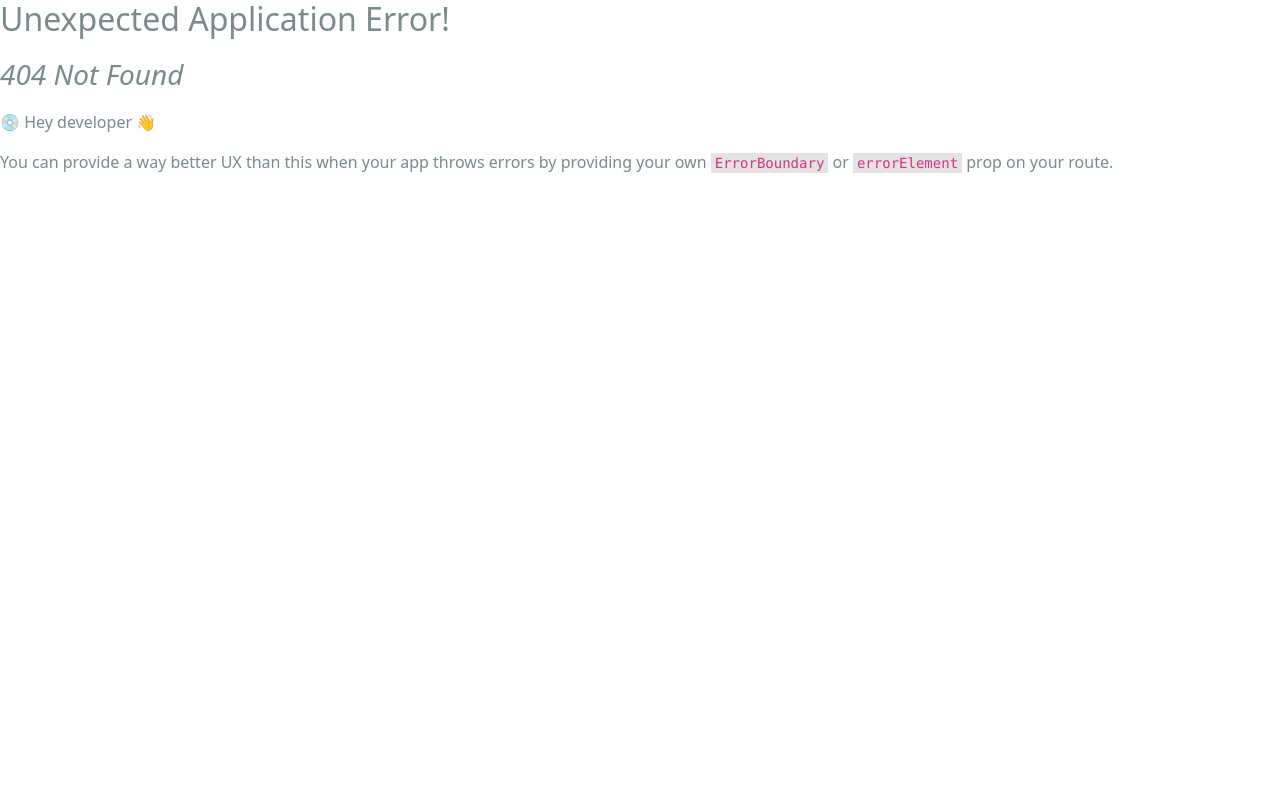
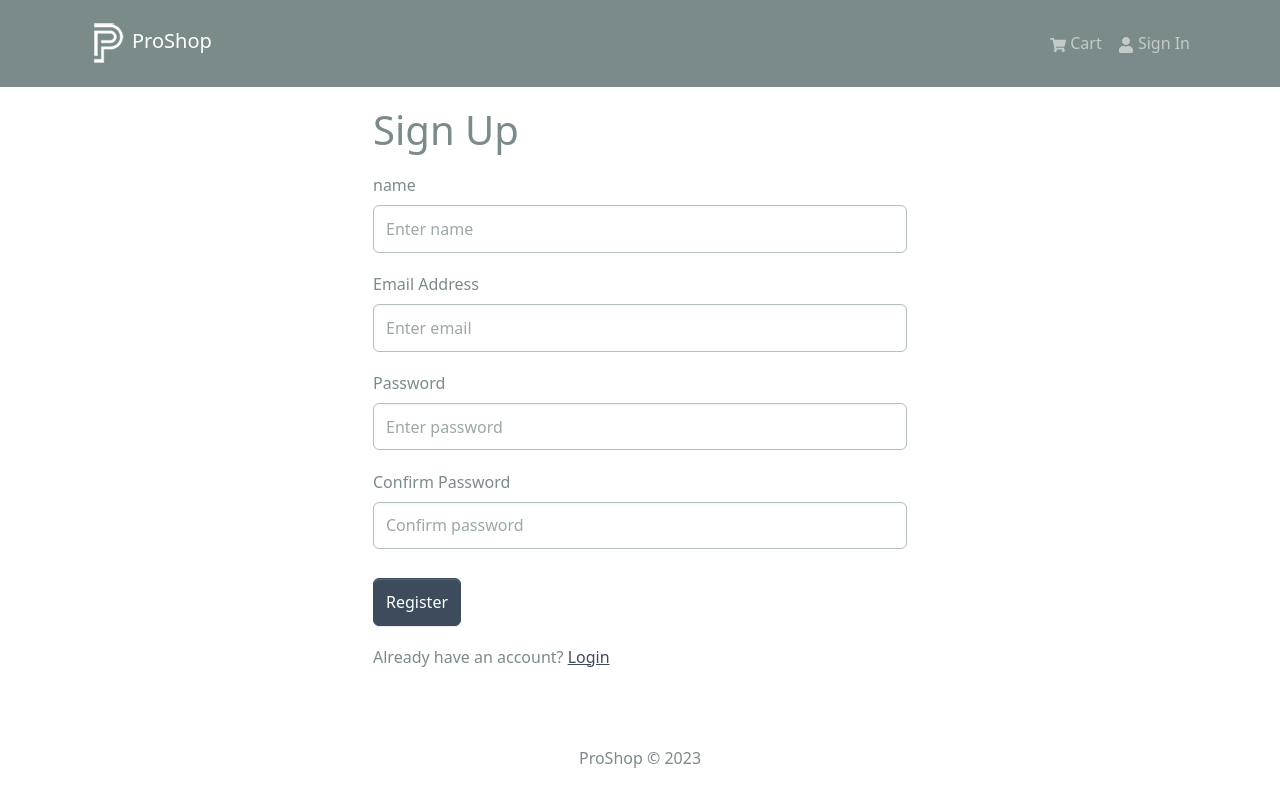
Before and after one commit to zyusong0614/eShop-Zhengyu, a React (Create React App) app in the folder frontend/: page /register in a window 1280 px wide. Before the commit this address had no page. Shown: the top 802 px of the page. Built offline with nearby package versions, Linux system fonts and the light colour scheme.

Commit message:
frontend authentication complete

```diff
--- a/frontend/package.json
+++ b/frontend/package.json
@@ -18,6 +18,7 @@
     "react-router-bootstrap": "^0.26.2",
     "react-router-dom": "^6.13.0",
     "react-scripts": "5.0.1",
+    "react-toastify": "^9.1.3",
     "web-vitals": "^2.1.4"
   },
   "scripts": {
--- a/frontend/src/App.js
+++ b/frontend/src/App.js
@@ -1,6 +1,8 @@
 import React from 'react'
 import { Container } from 'react-bootstrap'
 import { Outlet } from 'react-router-dom'
+import { ToastContainer } from 'react-toastify'
+import 'react-toastify/dist/ReactToastify.css'
 import Header from './components/Header'
 import Footer from './components/Footer'
 
@@ -14,6 +16,7 @@
         </Container>
       </main>
       <Footer />
+      <ToastContainer />
     </>
   )
 }
--- /dev/null
+++ b/frontend/src/components/FormContainer.jsx
@@ -0,0 +1,15 @@
+import { Container, Row, Col } from "react-bootstrap";
+
+const FormContainer = ({ children }) => {
+  return (
+    <Container>
+      <Row className="justify-content-md-center">
+        <Col xs={12} md={6}>
+          {children}
+        </Col>
+      </Row>
+    </Container>
+  )
+}
+
+export default FormContainer
--- a/frontend/src/components/Header.jsx
+++ b/frontend/src/components/Header.jsx
@@ -1,13 +1,31 @@
 import React from 'react'
-import { Badge, Navbar, Nav, Container } from 'react-bootstrap'; // import react-bootstrap components
+import { useNavigate } from 'react-router-dom'; // import react-router-dom components
+import { Badge, Navbar, Nav, Container, NavDropdown } from 'react-bootstrap'; // import react-bootstrap components
 import { FaShoppingCart, FaUser } from 'react-icons/fa'; // import react-icons
 import { LinkContainer } from 'react-router-bootstrap'; // import react-router-bootstrap components
-import { useSelector } from 'react-redux'; // import react-redux components
+import { useSelector, useDispatch } from 'react-redux'; // import react-redux components
+import { useLogoutMutation } from '../slices/usersApiSlice';
+import { logout } from '../slices/authSlice';
 import logo from '../assets/logo.png'; // import logo
 
 const Header = () => {
   const { cartItems } = useSelector((state) => state.cart) // get cartItem from userSelector
-  console.log(cartItems)
+  const { userInfo } = useSelector((state) => state.auth) // get userInfo from userSelector
+
+  const dispatch = useDispatch() // create dispatch variable
+  const navigate = useNavigate() // create navigate variable
+
+  const [logoutApiCall] = useLogoutMutation() // create logoutApiCall variable
+
+  const LogoutHandler = async () => {
+    try {
+        await logoutApiCall().unwrap()
+        dispatch(logout())
+        navigate('/login')
+    } catch (error) {
+        console.log(error) // show error in console
+    }
+  }
 
   return (
     <header>
@@ -34,11 +52,21 @@
                             }
                         </Nav.Link>
                         </LinkContainer>
-                        <LinkContainer to='/login'>
-                        <Nav.Link>
+                        { userInfo ? (
+                            <NavDropdown title={userInfo.name} id='username'>
+                                <LinkContainer to='/profile'>
+                                    <NavDropdown.Item>Profile</NavDropdown.Item>
+                                </LinkContainer>
+                                <NavDropdown.Item onClick={LogoutHandler}>
+                                    Logout
+                                </NavDropdown.Item>
+                            </NavDropdown>
+                        ) : (<LinkContainer to='/login'>
+                        <Nav.Link href='/login'>
                             <FaUser /> Sign In
                         </Nav.Link>
-                        </LinkContainer>
+                        </LinkContainer>)}
+
                     </Nav>
                 </Navbar.Collapse>
             </Container>
--- a/frontend/src/index.js
+++ b/frontend/src/index.js
@@ -17,6 +17,9 @@
 import HomeScreen from './screens/HomeScreen';
 import ProductScreen from './screens/ProductScreen';
 import CartScreen from './screens/CartScreen';
+import LoginScreen from './screens/LoginScreen';
+import RegisterScreen from './screens/RegisterScreen';
+
 
 const routes = createBrowserRouter(
   createRoutesFromElements(
@@ -24,6 +27,8 @@
       <Route index={true} path="/" element={<HomeScreen />} />
       <Route path="/product/:id" element={<ProductScreen />}/>
       <Route path="/cart" element={<CartScreen />} />
+      <Route path="/login" element={<LoginScreen />} />
+      <Route path="/register" element={<RegisterScreen />} />
     </Route>
   )
 )
--- /dev/null
+++ b/frontend/src/screens/LoginScreen.jsx
@@ -0,0 +1,85 @@
+import React from 'react'
+import { useState, useEffect } from 'react'
+import { Link, useLocation, useNavigate } from 'react-router-dom'
+import { Form, Button, Row, Col } from 'react-bootstrap'
+import { useDispatch, useSelector } from 'react-redux'
+import FormContainer from '../components/FormContainer'
+import Loader from '../components/Loader'
+import { useLoginMutation } from '../slices/usersApiSlice'
+import { setCredentials } from '../slices/authSlice'
+import { toast } from 'react-toastify'
+
+const LoginScreen = () => {
+  const [email, setEmail] = useState('')
+  const [password, setPassword] = useState('')
+
+  const dispatch = useDispatch()
+  const navigate = useNavigate()
+
+  const [login, { isLoading }] = useLoginMutation()
+
+  const { userInfo } = useSelector((state) => state.auth)
+
+  const { search } = useLocation()
+  const sp = new URLSearchParams(search)
+  const redirect = sp.get('redirect') || '/'
+
+  useEffect(() => {
+    if (userInfo) {
+      navigate(redirect)
+    }
+  }, [navigate, redirect, userInfo])
+
+  const submitHandler = async(e) => {
+    e.preventDefault()
+    try {
+      const res = await login({ email, password }).unwrap()
+      dispatch(setCredentials({...res }))
+      navigate(redirect)
+    } catch (err) {
+      toast.error(err?.data?.message || err.error)
+    }
+  }
+
+  return (
+    <FormContainer>
+      <h1>Sign In</h1>
+      <Form onSubmit={submitHandler}>
+        <Form.Group controlId='email' className="my-3">
+          <Form.Label>Email Address</Form.Label>
+          <Form.Control
+            type='email'
+            placeholder='Enter email'
+            value={email}
+            onChange={(e)=>setEmail(e.target.value)}
+            ></Form.Control>
+        </Form.Group>
+
+        <Form.Group controlId='password' className="my-3">
+          <Form.Label>Password</Form.Label>
+          <Form.Control
+            type='password'
+            placeholder='Enter password'
+            value={password}
+            onChange={(e)=>setPassword(e.target.value)}
+            ></Form.Control>
+        </Form.Group>
+
+        <Button type='submit' variant='primary' className='mt-2'
+        disabled={ isLoading }>
+          Sign In
+        </Button>
+
+        { isLoading && <Loader />}
+      </Form>
+
+      <Row className='py-3'>
+        <Col>
+          New Customer? <Link to={ redirect? `/register?redirect=${redirect}` : '/register'}>Register</Link>
+        </Col>
+      </Row>
+    </FormContainer>
+  )
+}
+
+export default LoginScreen
--- /dev/null
+++ b/frontend/src/screens/RegisterScreen.jsx
@@ -0,0 +1,113 @@
+import React from 'react'
+import { useState, useEffect } from 'react'
+import { Link, useLocation, useNavigate } from 'react-router-dom'
+import { Form, Button, Row, Col } from 'react-bootstrap'
+import { useDispatch, useSelector } from 'react-redux'
+import FormContainer from '../components/FormContainer'
+import Loader from '../components/Loader'
+import { useRegisterMutation } from '../slices/usersApiSlice'
+import { setCredentials } from '../slices/authSlice'
+import { toast } from 'react-toastify'
+
+const RegisterScreen = () => {
+  const [name, setName] = useState('')
+  const [email, setEmail] = useState('')
+  const [password, setPassword] = useState('')
+  const [confirmPassword, setConfirmPassword] = useState('')
+
+  const dispatch = useDispatch()
+  const navigate = useNavigate()
+
+  const [register, { isLoading }] = useRegisterMutation()
+
+  const { userInfo } = useSelector((state) => state.auth)
+
+  const { search } = useLocation()
+  const sp = new URLSearchParams(search)
+  const redirect = sp.get('redirect') || '/'
+
+  useEffect(() => {
+    if (userInfo) {
+      navigate(redirect)
+    }
+  }, [navigate, redirect, userInfo])
+
+  const submitHandler = async(e) => {
+    e.preventDefault()
+    if (password !== confirmPassword) {
+      toast.error('Passwords do not match')
+      return
+    } else {
+      try {
+        const res = await register({ name, email, password }).unwrap()
+        dispatch(setCredentials({...res }))
+        navigate(redirect)
+      } catch (err) {
+        toast.error(err?.data?.message || err.error)
+      }
+    }
+  }
+
+  return (
+    <FormContainer>
+      <h1>Sign Up</h1>
+      <Form onSubmit={submitHandler}>
+        <Form.Group controlId='name' className="my-3">
+          <Form.Label>name</Form.Label>
+          <Form.Control
+            type='name'
+            placeholder='Enter name'
+            value={name}
+            onChange={(e)=>setName(e.target.value)}
+            ></Form.Control>
+        </Form.Group>
+
+        <Form.Group controlId='email' className="my-3">
+          <Form.Label>Email Address</Form.Label>
+          <Form.Control
+            type='email'
+            placeholder='Enter email'
+            value={email}
+            onChange={(e)=>setEmail(e.target.value)}
+            ></Form.Control>
+        </Form.Group>
+
+        <Form.Group controlId='password' className="my-3">
+          <Form.Label>Password</Form.Label>
+          <Form.Control
+            type='password'
+            placeholder='Enter password'
+            value={password}
+            onChange={(e)=>setPassword(e.target.value)}
+            ></Form.Control>
+        </Form.Group>
+
+        <Form.Group controlId='confirmPassword' className="my-3">
+          <Form.Label>Confirm Password</Form.Label>
+          <Form.Control
+            type='password'
+            placeholder='Confirm password'
+            value={confirmPassword}
+            onChange={(e)=>setConfirmPassword(e.target.value)}
+            ></Form.Control>
+        </Form.Group>
+
+        <Button type='submit' variant='primary' className='mt-2'
+        disabled={ isLoading }>
+          Register
+        </Button>
+
+        { isLoading && <Loader />}
+      </Form>
+
+      <Row className='py-3'>
+        <Col>
+          Already have an account?{' '}
+          <Link to={ redirect? `/login?redirect=${redirect}` : '/login'}>Login</Link>
+        </Col>
+      </Row>
+    </FormContainer>
+  )
+}
+
+export default RegisterScreen
--- /dev/null
+++ b/frontend/src/slices/authSlice.js
@@ -0,0 +1,24 @@
+import { createSlice } from '@reduxjs/toolkit'
+
+const initialState = {
+  userInfo: localStorage.getItem('userInfo') ? JSON.parse(localStorage.getItem('userInfo')) : null,
+}
+
+const authSlice = createSlice({
+  name: 'auth',
+  initialState,
+  reducers: {
+    setCredentials: (state, action) => {
+      state.userInfo = action.payload
+      localStorage.setItem('userInfo', JSON.stringify(action.payload))
+    },
+    logout: (state) => {
+      state.userInfo = null
+      localStorage.removeItem('userInfo')
+    }
+  }
+})
+
+export const { setCredentials, logout } = authSlice.actions
+
+export default authSlice.reducer
--- /dev/null
+++ b/frontend/src/slices/usersApiSlice.js
@@ -0,0 +1,29 @@
+import { USERS_URL } from "../constants";
+import { apiSlice } from "./apiSlice";
+
+export const usersApiSlice = apiSlice.injectEndpoints({
+  endpoints: (builder) => ({
+    login: builder.mutation({
+      query: (data) => ({
+        url: `${USERS_URL}/auth`,
+        method: "POST",
+        body: data,
+      }),
+    }),
+    register: builder.mutation({
+      query: (data) => ({
+        url: `${USERS_URL}`,
+        method: "POST",
+        body: data,
+      }),
+    }),
+    logout: builder.mutation({
+      query: () => ({
+        url: `${USERS_URL}/logout`,
+        method: "POST",
+      })
+    })
+  }),
+})
+
+export const { useLoginMutation, useLogoutMutation, useRegisterMutation } = usersApiSlice
--- a/frontend/src/store.js
+++ b/frontend/src/store.js
@@ -1,11 +1,13 @@
 import { configureStore } from "@reduxjs/toolkit"
 import { apiSlice } from "./slices/apiSlice"
 import cartSliceReducer from './slices/cartSlice'
+import authSliceReducer from "./slices/authSlice"
 
 const store = configureStore({
   reducer: {
     [apiSlice.reducerPath]: apiSlice.reducer,
     cart: cartSliceReducer,
+    auth: authSliceReducer,
   },
   middleware: (getDefaultMiddleware) =>
     getDefaultMiddleware().concat(apiSlice.middleware),
```
Also changed, not shown: package.json (+16 -1 lines), 2 other files (tests, documents, lock files or other folders).
